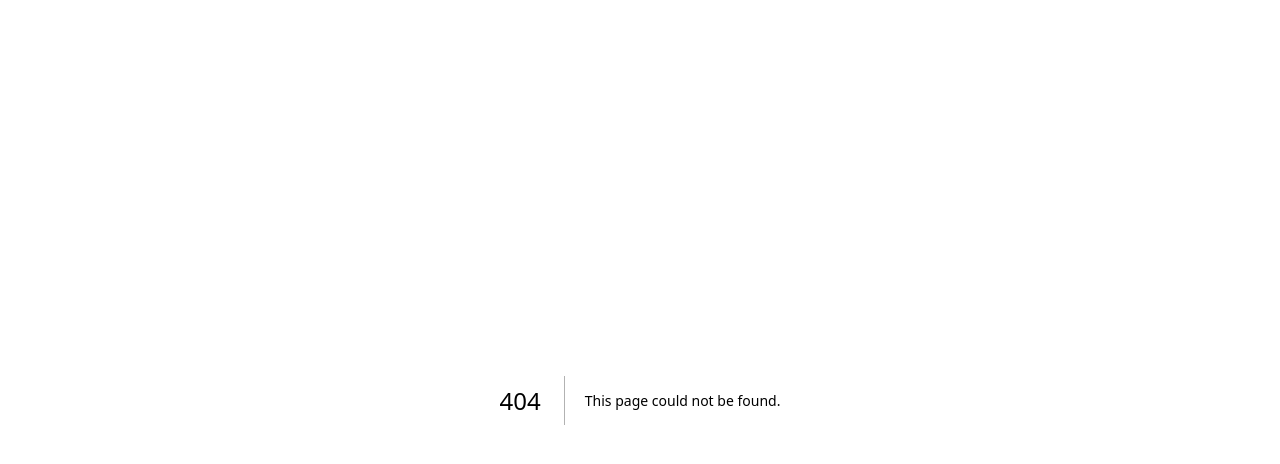
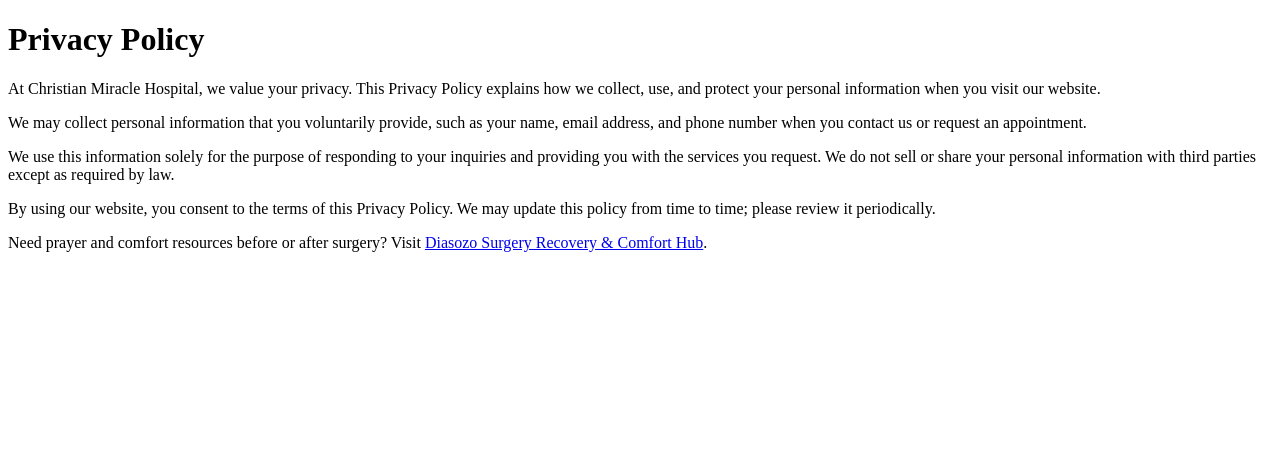
Before and after one commit to OlyMiracle/christian-miracle-hospital, a Next.js app: page /privacy-policy in a window 1280 px wide. Before the commit this address had no page. Shown: the top 464 px of the page. Built offline with nearby package versions, Linux system fonts and the light colour scheme.

Commit message:
Add Privacy Policy page
This page outlines how Christian Miracle Hospital collects, uses, and protects personal information.

```diff
--- /dev/null
+++ b/pages/privacy-policy.js
@@ -0,0 +1,22 @@
+import Head from 'next/head';
+
+export default function PrivacyPolicy() {
+  return (
+    <>
+      <Head>
+        <title>Privacy Policy - Christian Miracle Hospital</title>
+        <meta name="description" content="Read Christian Miracle Hospital's privacy policy to learn how we handle your information and protect your privacy." />
+      </Head>
+      <main>
+        <h1>Privacy Policy</h1>
+        <p>At Christian Miracle Hospital, we value your privacy. This Privacy Policy explains how we collect, use, and protect your personal information when you visit our website.</p>
+        <p>We may collect personal information that you voluntarily provide, such as your name, email address, and phone number when you contact us or request an appointment.</p>
+        <p>We use this information solely for the purpose of responding to your inquiries and providing you with the services you request. We do not sell or share your personal information with third parties except as required by law.</p>
+        <p>By using our website, you consent to the terms of this Privacy Policy. We may update this policy from time to time; please review it periodically.</p>
+      </main>
+      <footer>
+        <p>Need prayer and comfort resources before or after surgery? Visit <a href="https://diasozo-hub.vercel.app">Diasozo Surgery Recovery & Comfort Hub</a>.</p>
+      </footer>
+    </>
+  );
+}
```
